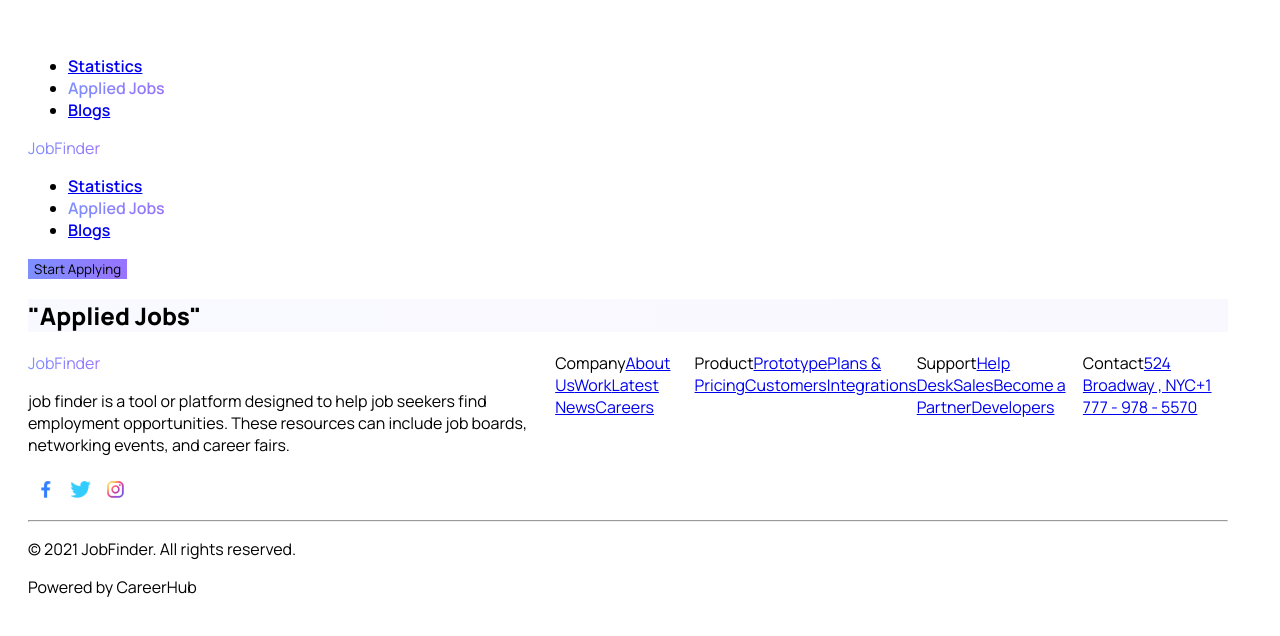
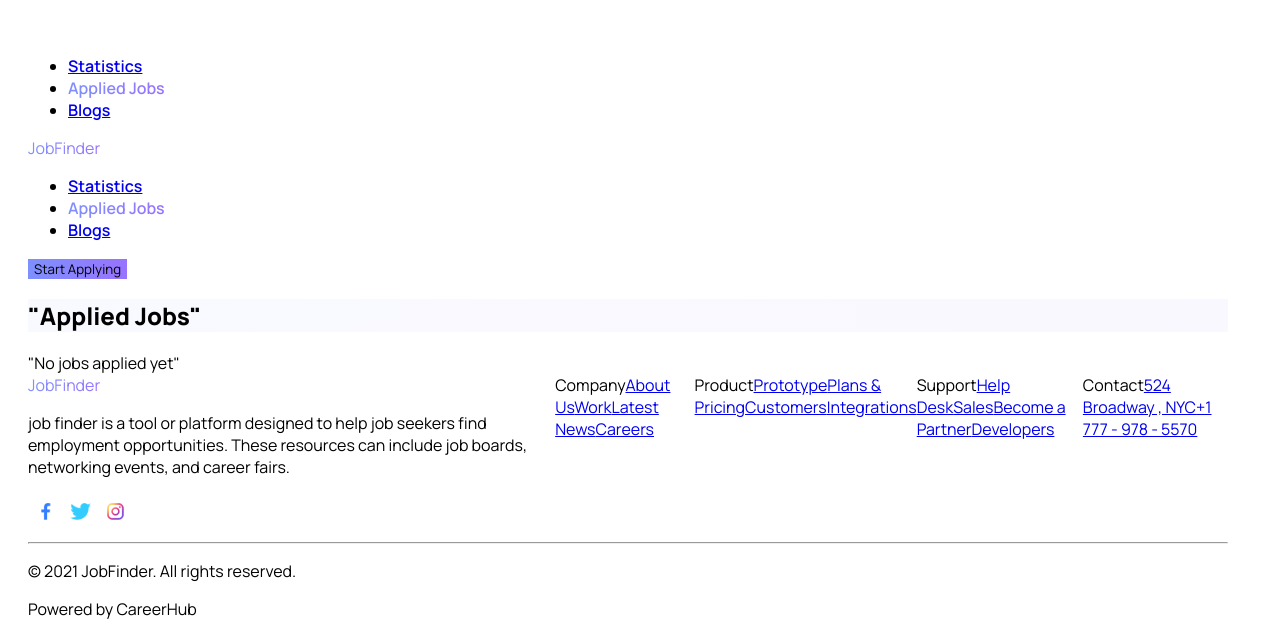
Before and after one commit to MarufAlAslam/find-your-dream-job, a React (Create React App) app: page /applied in a window 1280 px wide. Shown: the part 1174-1810 px from the top of the page. Before the commit the page ends 1788 px from the top, so only its background shows below. Built offline with nearby package versions, Linux system fonts and the light colour scheme.

Commit message:
applied jobs done

```diff
--- a/src/pages/appliedJobs/AppliedJobs.js
+++ b/src/pages/appliedJobs/AppliedJobs.js
@@ -23,8 +23,9 @@ const AppliedJobs = () => {
 
             <div className='mt-8'>
                 {
+                    appliedJobs ? (
                         appliedJobs?.map(job => (
-                        <div key={job.id} className='bg-white border rounded-md p-5 mb-5 lg:flex block justify-between items-center'>
+                            <div key={job.id} className='bg-white border hover:border-primary rounded-md p-5 mb-5 lg:flex block justify-between items-center'>
                                 <div className='lg:w-1/5 h-full bg-[#F4F4F4] py-14'>
                                     <img src={job.imageUrl} className='h-[50px] block m-auto' alt="" />
                                 </div>
@@ -51,13 +52,16 @@ const AppliedJobs = () => {
                                         </p>
                                     </div>
                                 </div>
-                            <div className='lg:w-1/5 p-5'>
+                                <div className='lg:w-1/5 p-5 text-right'>
                                     <Link to={`/job-details?id=${job.id}`} state={{ id: job.id }} className='btn gradient-btn'>
                                         View Details
                                     </Link>
                                 </div>
                             </div>
                         ))
+                    ) : <div className='text-center text-xl'>
+                        "No jobs applied yet"
+                    </div>
                 }
             </div>
         </div>
```
Lines whose indentation alone changed are shown as unchanged.
